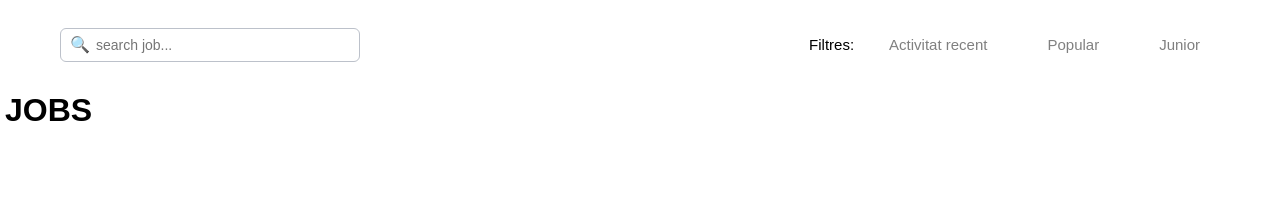
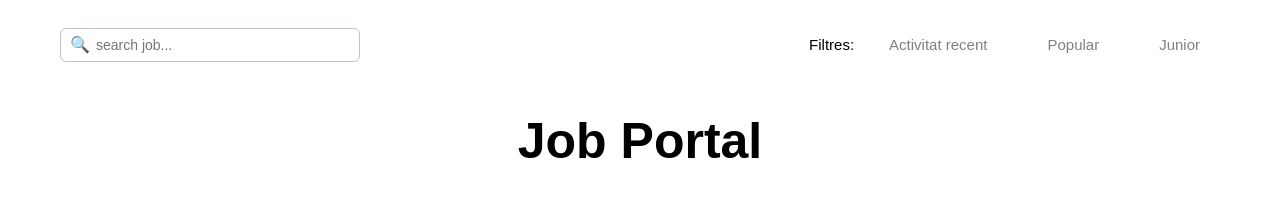
Before and after one commit to oriolcalicab/-Projecte-ITAlumni, a website: page page/jobPortal.html in a window 1280 px wide. Shown: the part 65-262 px from the top of the page. Drawn offline with Linux system fonts and the light colour scheme.

Commit message:
creat css structure

```diff
--- a/page/jobPortal.html
+++ b/page/jobPortal.html
@@ -39,7 +39,7 @@
       </nav>
     </section>
     <main class="main-container">
-        <h1>JOBS</h1>
+        <h1>Job Portal</h1>
          <section class="job-section">
       <div id="job-grid" class="job-grid"></div>
     </section>
--- a/src/css/jobPortal.css
+++ b/src/css/jobPortal.css
@@ -100,3 +100,12 @@ header {
   border-bottom: 3px solid rgb(204, 50, 204);
 
 }
+.main-container{
+    max-width: 1200px;
+    margin: 40px auto;
+    padding: 0 20px;
+}
+h1{
+    text-align: center;
+    font-size: 50px;
+}
```
